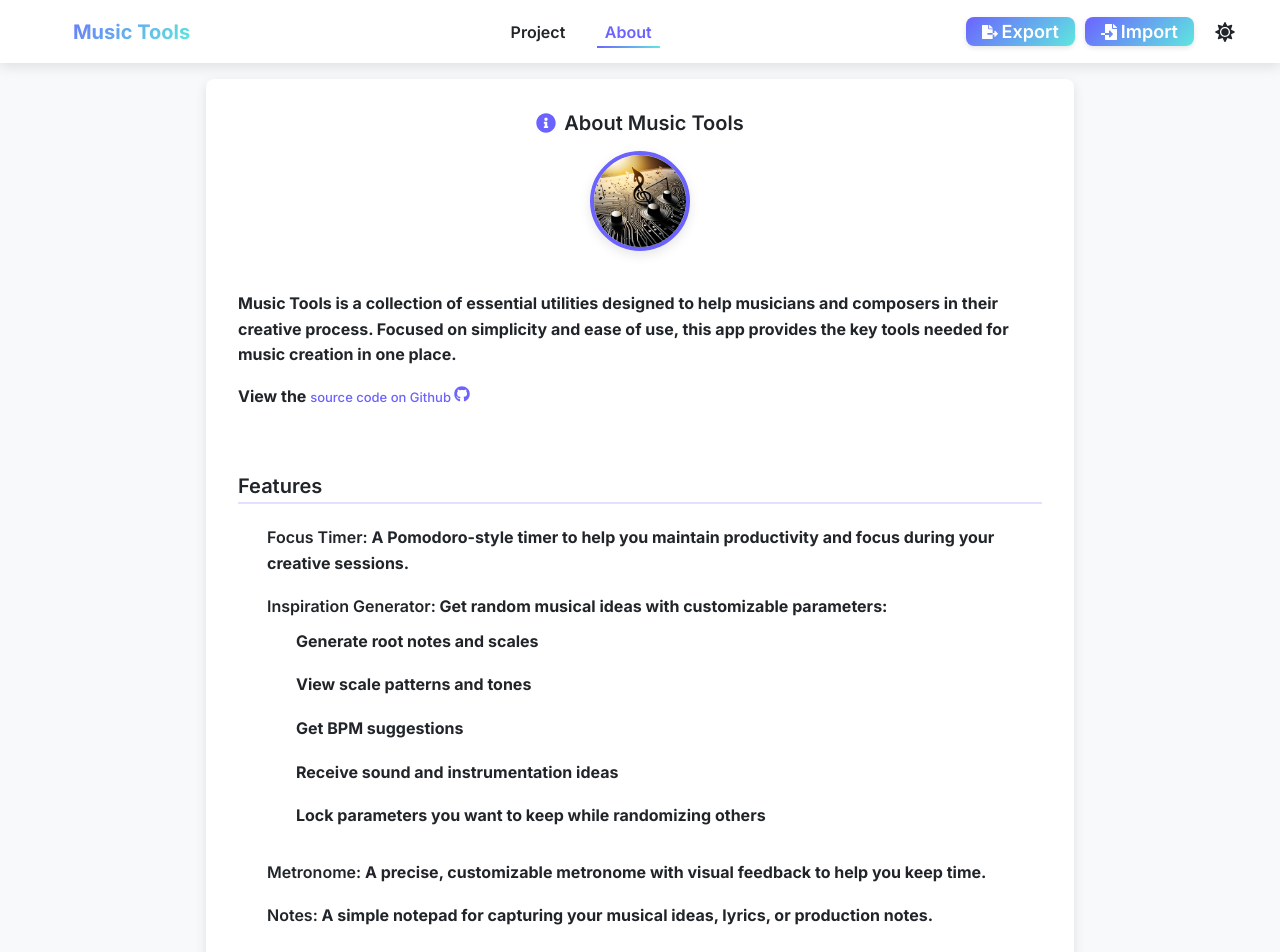
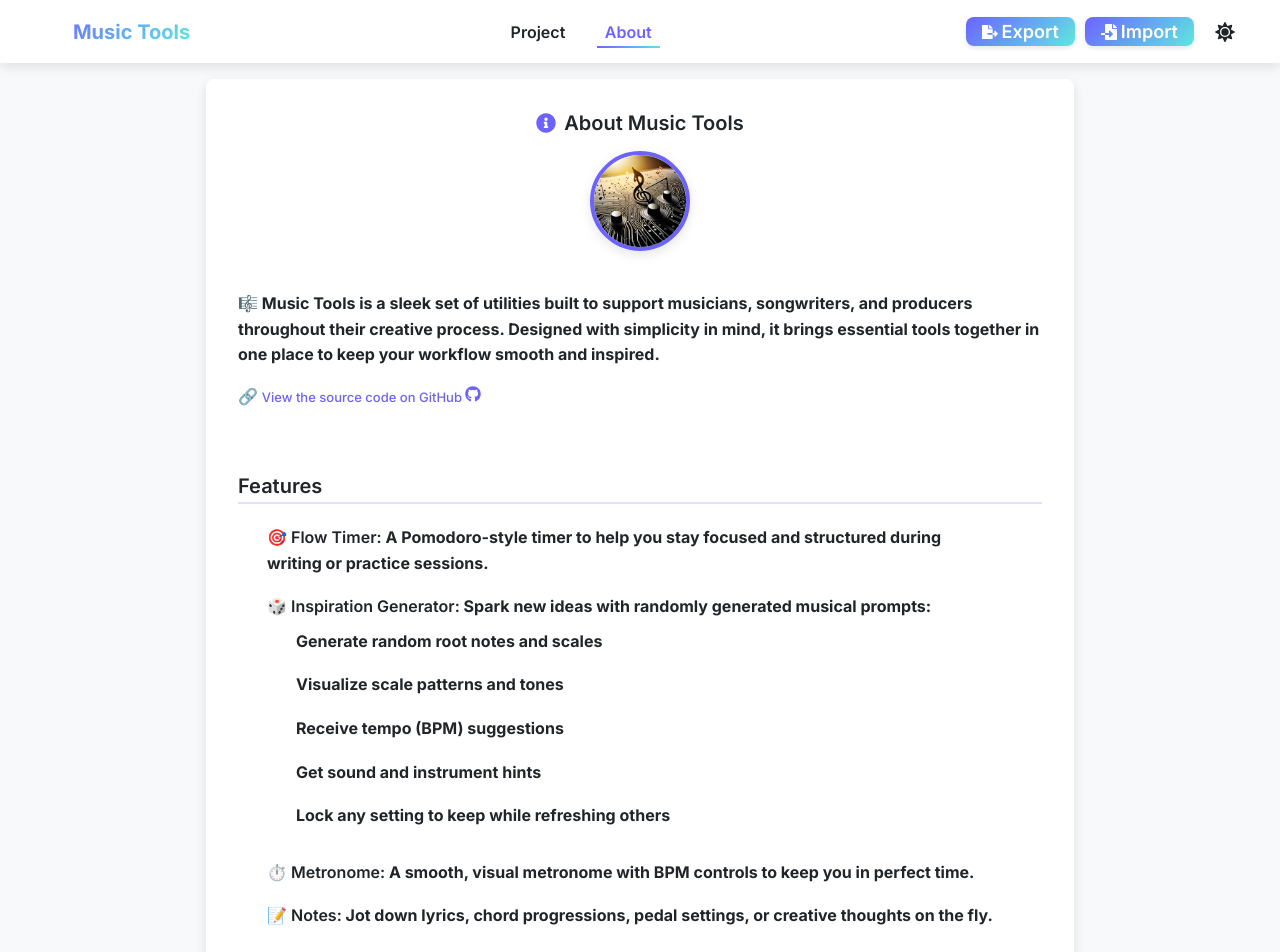
Before and after one commit to fxcircus/music-tools-studio, a React (Create React App) app: page /about in a window 1280 px wide. Shown: the top 952 px of the page. Built offline with nearby package versions, Linux system fonts and the light colour scheme.

Commit message:
Update About page with improved copy and correct GitHub link

```diff
--- a/src/pages/About/About.tsx
+++ b/src/pages/About/About.tsx
@@ -136,13 +136,11 @@ const AboutPage = () => {
 
         <Section>
           <Paragraph>
-            Music Tools is a collection of essential utilities designed to help musicians and composers
-            in their creative process. Focused on simplicity and ease of use, this app provides
-            the key tools needed for music creation in one place.
+            🎼 Music Tools is a sleek set of utilities built to support musicians, songwriters, and producers throughout their creative process. Designed with simplicity in mind, it brings essential tools together in one place to keep your workflow smooth and inspired.
           </Paragraph>
           <Paragraph>
-            View the <StyledLink href="https://github.com/yourusername/music-tools" target="_blank" rel="noopener noreferrer">
-              source code on Github <Icon icon={FaGithub} size={16} />
+            🔗 <StyledLink href="https://github.com/fxcircus/music-tools-studio" target="_blank" rel="noopener noreferrer">
+              View the source code on GitHub <Icon icon={FaGithub} size={16} />
             </StyledLink>
           </Paragraph>
         </Section>
@@ -151,23 +149,23 @@ const AboutPage = () => {
           <SectionTitle>Features</SectionTitle>
           <List>
             <ListItem>
-              <Strong>Focus Timer:</Strong> A Pomodoro-style timer to help you maintain productivity and focus during your creative sessions.
+              <Strong>🎯 Flow Timer:</Strong> A Pomodoro-style timer to help you stay focused and structured during writing or practice sessions.
             </ListItem>
             <ListItem>
-              <Strong>Inspiration Generator:</Strong> Get random musical ideas with customizable parameters:
+              <Strong>🎲 Inspiration Generator:</Strong> Spark new ideas with randomly generated musical prompts:
               <NestedList>
-                <ListItem>Generate root notes and scales</ListItem>
-                <ListItem>View scale patterns and tones</ListItem>
-                <ListItem>Get BPM suggestions</ListItem>
-                <ListItem>Receive sound and instrumentation ideas</ListItem>
-                <ListItem>Lock parameters you want to keep while randomizing others</ListItem>
+                <ListItem>Generate random root notes and scales</ListItem>
+                <ListItem>Visualize scale patterns and tones</ListItem>
+                <ListItem>Receive tempo (BPM) suggestions</ListItem>
+                <ListItem>Get sound and instrument hints</ListItem>
+                <ListItem>Lock any setting to keep while refreshing others</ListItem>
               </NestedList>
             </ListItem>
             <ListItem>
-              <Strong>Metronome:</Strong> A precise, customizable metronome with visual feedback to help you keep time.
+              <Strong>⏱️ Metronome:</Strong> A smooth, visual metronome with BPM controls to keep you in perfect time.
             </ListItem>
             <ListItem>
-              <Strong>Notes:</Strong> A simple notepad for capturing your musical ideas, lyrics, or production notes.
+              <Strong>📝 Notes:</Strong> Jot down lyrics, chord progressions, pedal settings, or creative thoughts on the fly.
             </ListItem>
           </List>
         </Section>
@@ -203,7 +201,7 @@ const AboutPage = () => {
           <Paragraph style={{ marginTop: '1rem' }}>
             <StyledLink href="https://www.npmjs.com/package/tone" target="_blank" rel="noopener noreferrer">
               Tone.js
-            </StyledLink> is used for the metronome sound engine.
+            </StyledLink> powers the precise audio engine behind the metronome functionality.
           </Paragraph>
         </Section>
       </AboutCard>
```
